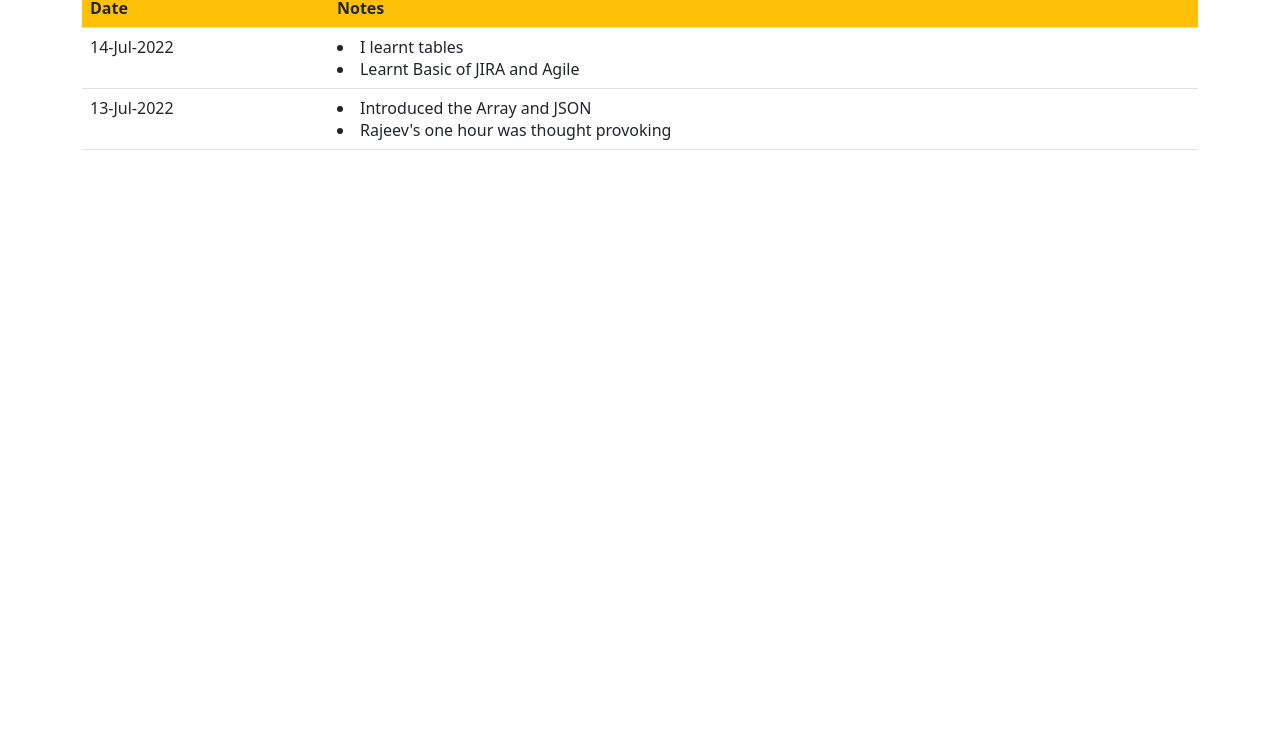
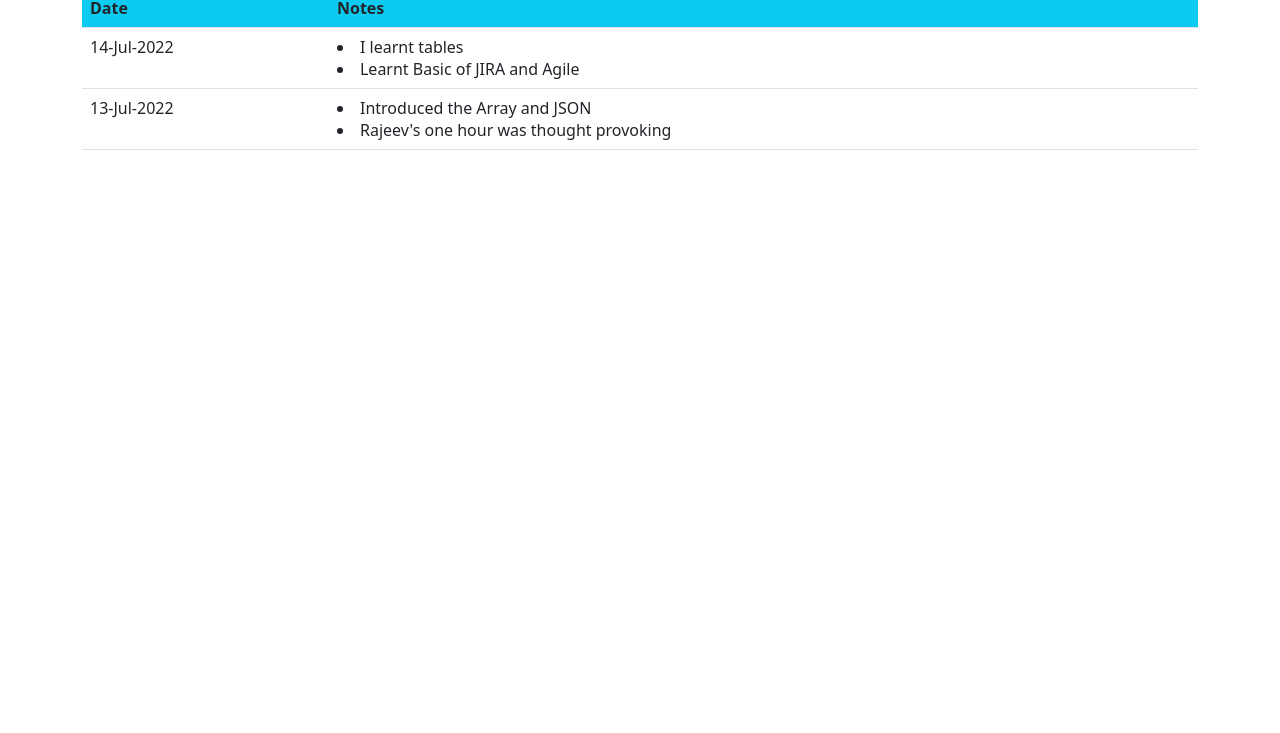
Before and after one commit to nithin-mrk/nithin-mrk.github.io, a plain HTML site: page Journal.html in a window 1280 px wide. Shown: the part 67-800 px from the top of the page. Drawn offline with nearby package versions, Linux system fonts and the light colour scheme.

Commit message:
Add files via upload

```diff
--- a/Journal.html
+++ b/Journal.html
@@ -8,7 +8,7 @@
 	<body class="container">
 		<h1>Nithin's Jounral </h1>
 		<table class="table table-hover">
-			<thead class="bg-warning">
+			<thead class="bg-info">
 				<tr>
 					<th>Date</th>
 					<th>Notes</th>
```
